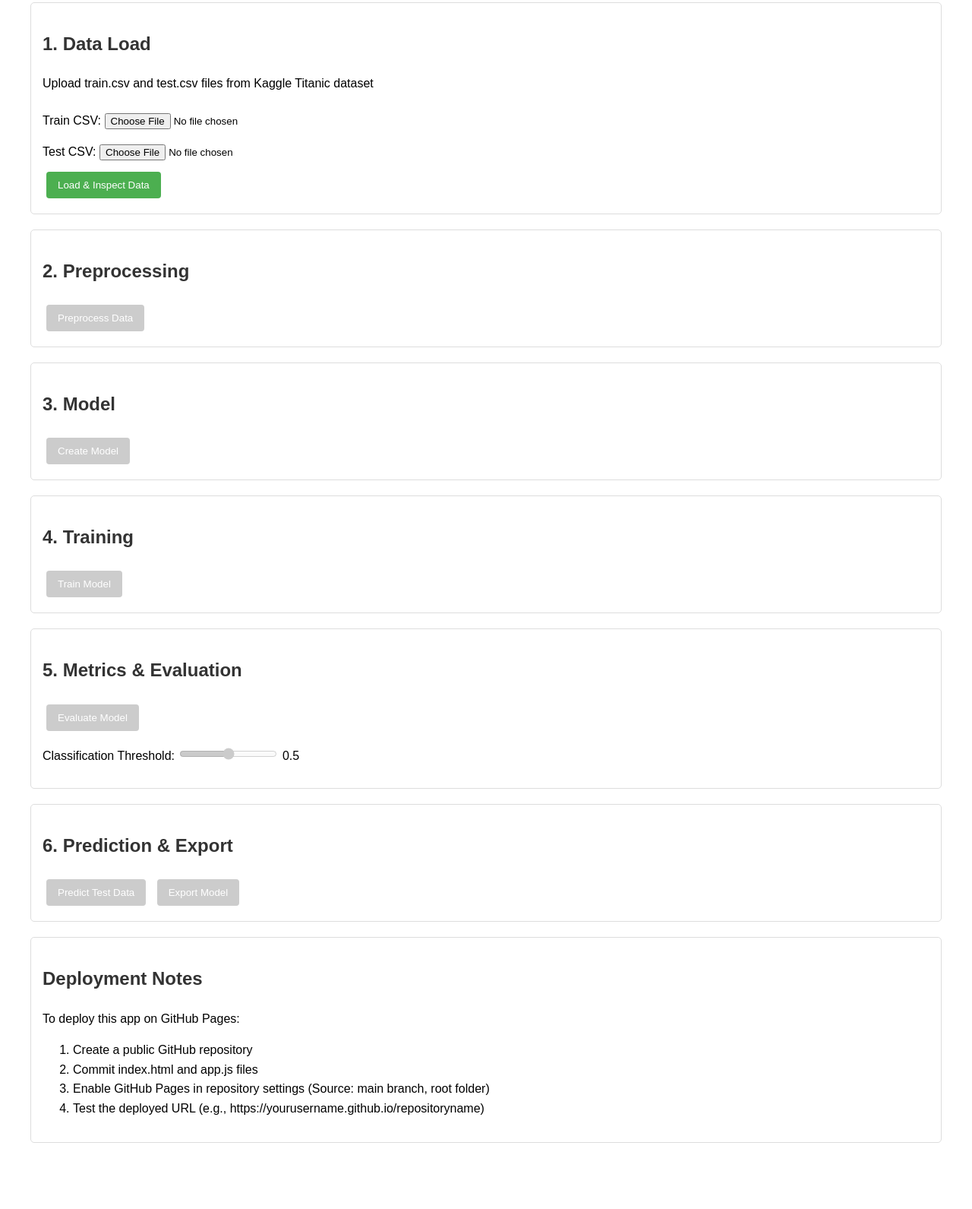
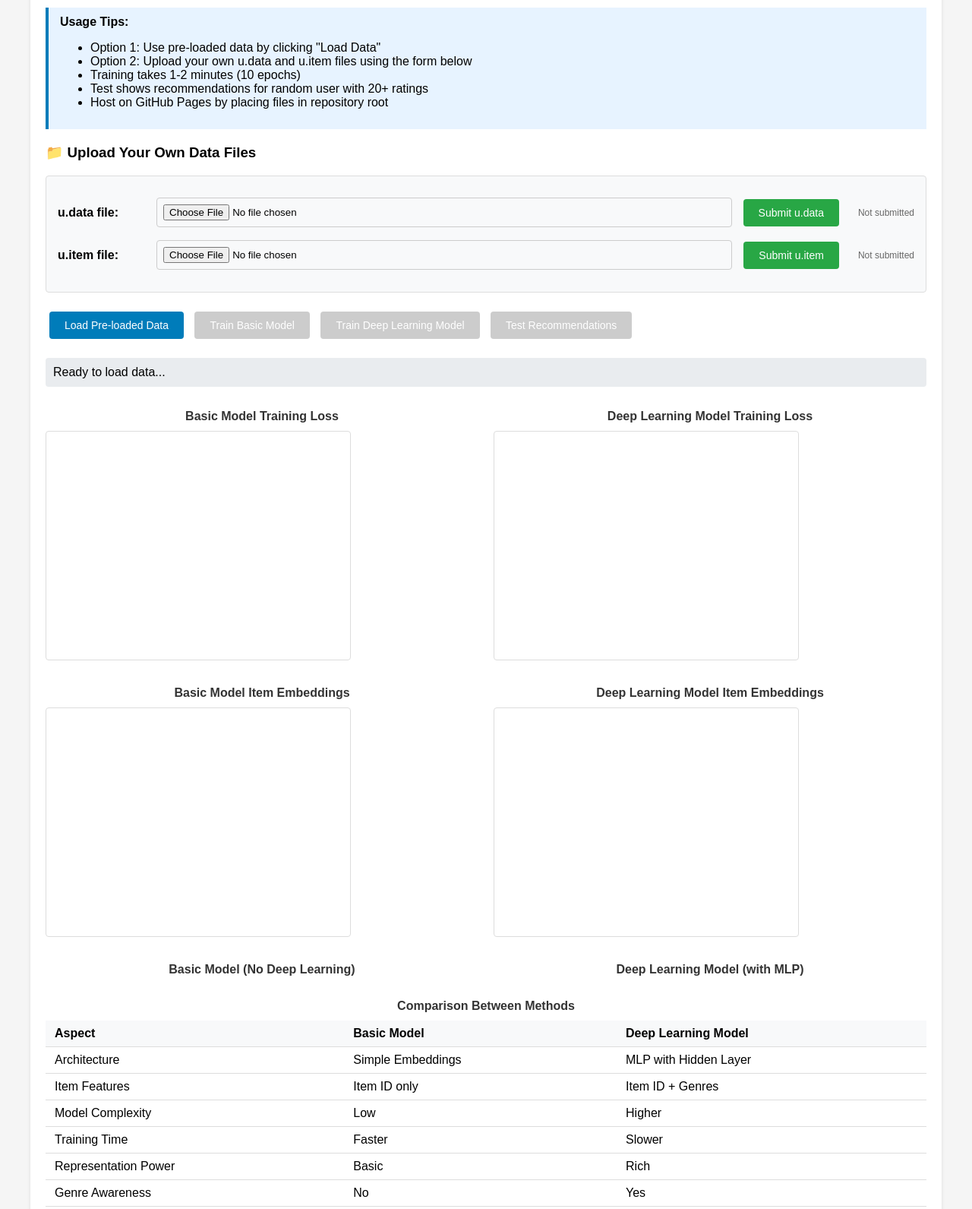
Before and after one commit to busheva-polina/week2_part4, a plain HTML site: page index.html in a window 1280 px wide. Shown: the part 111-1702 px from the top of the page at 76% size. Before the commit the page ends 1655 px from the top, so only its background shows below. Drawn offline with Linux system fonts and the light colour scheme; a script that the page names is missing.

Commit message:
Update index.html

```diff
--- a/index.html
+++ b/index.html
@@ -1,153 +1,262 @@
+<!-- index.html -->
 <!DOCTYPE html>
 <html lang="en">
 <head>
     <meta charset="UTF-8">
     <meta name="viewport" content="width=device-width, initial-scale=1.0">
-    <title>Titanic Binary Classifier - TensorFlow.js</title>
-    <script src="https://cdn.jsdelivr.net/npm/@tensorflow/tfjs@latest"></script>
-    <script src="https://cdn.jsdelivr.net/npm/@tensorflow/tfjs-vis@latest"></script>
+    <title>MovieLens Two-Tower Recommender</title>
     <style>
         body {
             font-family: Arial, sans-serif;
             max-width: 1200px;
             margin: 0 auto;
             padding: 20px;
-            line-height: 1.6;
+            background-color: #f5f5f5;
         }
-        section {
+        .container {
+            background: white;
+            padding: 20px;
+            border-radius: 8px;
+            box-shadow: 0 2px 4px rgba(0,0,0,0.1);
+        }
+        .button-group {
             margin: 20px 0;
-            padding: 15px;
-            border: 1px solid #ddd;
-            border-radius: 5px;
-        }
-        h1, h2 {
-            color: #333;
         }
         button {
-            background-color: #4CAF50;
-            color: white;
-            padding: 10px 15px;
+            padding: 10px 20px;
+            margin: 5px;
             border: none;
             border-radius: 4px;
+            background-color: #007cba;
+            color: white;
             cursor: pointer;
-            margin: 5px;
+            font-size: 14px;
         }
         button:hover {
-            background-color: #45a049;
+            background-color: #005a87;
         }
         button:disabled {
             background-color: #cccccc;
             cursor: not-allowed;
         }
-        input[type="file"] {
+        .status {
             margin: 10px 0;
+            padding: 10px;
+            border-radius: 4px;
+            background-color: #e9ecef;
         }
-        table {
-            border-collapse: collapse;
-            width: 100%;
-            margin: 10px 0;
-        }
-        th, td {
-            border: 1px solid #ddd;
-            padding: 8px;
-            text-align: left;
-        }
-        th {
-            background-color: #f2f2f2;
-        }
-        .metrics-container {
+        .charts {
             display: flex;
             flex-wrap: wrap;
             gap: 20px;
+            margin: 20px 0;
         }
-        .metric-card {
-            border: 1px solid #ccc;
-            padding: 10px;
-            border-radius: 5px;
-            min-width: 200px;
+        .chart-container {
+            flex: 1;
+            min-width: 300px;
         }
-        .slider-container {
+        canvas {
+            border: 1px solid #ddd;
+            border-radius: 4px;
+            background: white;
+        }
+        .comparison-tables {
+            display: flex;
+            gap: 20px;
+            margin: 20px 0;
+        }
+        .table-container {
+            flex: 1;
+            min-width: 300px;
+        }
+        table {
+            width: 100%;
+            border-collapse: collapse;
+            background: white;
+        }
+        th, td {
+            padding: 8px 12px;
+            text-align: left;
+            border-bottom: 1px solid #ddd;
+        }
+        th {
+            background-color: #f8f9fa;
+            font-weight: bold;
+        }
+        .method-title {
+            text-align: center;
+            margin: 10px 0;
+            font-weight: bold;
+            color: #333;
+        }
+        .info-box {
+            background-color: #e7f3ff;
+            border-left: 4px solid #007cba;
+            padding: 10px 15px;
             margin: 15px 0;
         }
-        @media (max-width: 768px) {
-            .metrics-container {
-                flex-direction: column;
-            }
+        .file-input-group {
+            margin: 15px 0;
+            padding: 15px;
+            border: 1px solid #ddd;
+            border-radius: 4px;
+            background-color: #f8f9fa;
+        }
+        .file-input-row {
+            display: flex;
+            align-items: center;
+            gap: 10px;
+            margin: 10px 0;
+        }
+        .file-input-label {
+            min-width: 120px;
+            font-weight: bold;
+        }
+        .file-input {
+            flex: 1;
+            padding: 8px;
+            border: 1px solid #ccc;
+            border-radius: 4px;
+        }
+        .file-submit-btn {
+            background-color: #28a745;
+        }
+        .file-submit-btn:hover {
+            background-color: #218838;
+        }
+        .file-status {
+            font-size: 12px;
+            color: #666;
+            margin-left: 10px;
+        }
+        .upload-section {
+            margin: 20px 0;
         }
     </style>
 </head>
 <body>
-    <h1>Titanic Binary Classifier - TensorFlow.js</h1>
+    <div class="container">
+        <h1>🎬 MovieLens Two-Tower Recommender</h1>
 
-    <!-- Data Load Section -->
-    <section id="data-load">
-        <h2>1. Data Load</h2>
-        <p>Upload train.csv and test.csv files from Kaggle Titanic dataset</p>
-        <div>
-            <label for="train-file">Train CSV:</label>
-            <input type="file" id="train-file" accept=".csv">
+        <div class="info-box">
+            <strong>Usage Tips:</strong>
+            <ul>
+                <li>Option 1: Use pre-loaded data by clicking "Load Data"</li>
+                <li>Option 2: Upload your own u.data and u.item files using the form below</li>
+                <li>Training takes 1-2 minutes (10 epochs)</li>
+                <li>Test shows recommendations for random user with 20+ ratings</li>
+                <li>Host on GitHub Pages by placing files in repository root</li>
+            </ul>
         </div>
-        <div>
-            <label for="test-file">Test CSV:</label>
-            <input type="file" id="test-file" accept=".csv">
+
+        <div class="upload-section">
+            <h3>📁 Upload Your Own Data Files</h3>
+            <div class="file-input-group">
+                <div class="file-input-row">
+                    <span class="file-input-label">u.data file:</span>
+                    <input type="file" id="uDataFile" class="file-input" accept=".data,.txt">
+                    <button id="submitUData" class="file-submit-btn">Submit u.data</button>
+                    <span id="uDataStatus" class="file-status">Not submitted</span>
+                </div>
+                <div class="file-input-row">
+                    <span class="file-input-label">u.item file:</span>
+                    <input type="file" id="uItemFile" class="file-input" accept=".item,.txt">
+                    <button id="submitUItem" class="file-submit-btn">Submit u.item</button>
+                    <span id="uItemStatus" class="file-status">Not submitted</span>
+                </div>
+            </div>
         </div>
-        <button id="load-data-btn">Load & Inspect Data</button>
-        <div id="data-preview"></div>
-    </section>
 
-    <!-- Preprocessing Section -->
-    <section id="preprocessing">
-        <h2>2. Preprocessing</h2>
-        <button id="preprocess-btn" disabled>Preprocess Data</button>
-        <div id="preprocessing-output"></div>
-    </section>
+        <div class="button-group">
+            <button id="loadData">Load Pre-loaded Data</button>
+            <button id="trainBasic" disabled>Train Basic Model</button>
+            <button id="trainDL" disabled>Train Deep Learning Model</button>
+            <button id="test" disabled>Test Recommendations</button>
+        </div>
 
-    <!-- Model Section -->
-    <section id="model">
-        <h2>3. Model</h2>
-        <button id="create-model-btn" disabled>Create Model</button>
-        <div id="model-summary"></div>
-    </section>
+        <div id="status" class="status">Ready to load data...</div>
 
-    <!-- Training Section -->
-    <section id="training">
-        <h2>4. Training</h2>
-        <button id="train-btn" disabled>Train Model</button>
-        <div id="training-status"></div>
-    </section>
+        <div class="charts">
+            <div class="chart-container">
+                <div class="method-title">Basic Model Training Loss</div>
+                <canvas id="lossChartBasic" width="400" height="300"></canvas>
+            </div>
+            <div class="chart-container">
+                <div class="method-title">Deep Learning Model Training Loss</div>
+                <canvas id="lossChartDL" width="400" height="300"></canvas>
+            </div>
+        </div>
 
-    <!-- Metrics Section -->
-    <section id="metrics">
-        <h2>5. Metrics & Evaluation</h2>
-        <button id="evaluate-btn" disabled>Evaluate Model</button>
-        <div class="slider-container">
-            <label for="threshold-slider">Classification Threshold:</label>
-            <input type="range" id="threshold-slider" min="0" max="1" step="0.01" value="0.5" disabled>
-            <span id="threshold-value">0.5</span>
+        <div class="charts">
+            <div class="chart-container">
+                <div class="method-title">Basic Model Item Embeddings</div>
+                <canvas id="projectionBasic" width="400" height="300"></canvas>
+            </div>
+            <div class="chart-container">
+                <div class="method-title">Deep Learning Model Item Embeddings</div>
+                <canvas id="projectionDL" width="400" height="300"></canvas>
+            </div>
         </div>
-        <div id="metrics-output" class="metrics-container"></div>
-    </section>
 
-    <!-- Prediction Section -->
-    <section id="prediction">
-        <h2>6. Prediction & Export</h2>
-        <button id="predict-btn" disabled>Predict Test Data</button>
-        <button id="export-model-btn" disabled>Export Model</button>
-        <div id="prediction-output"></div>
-    </section>
+        <div class="comparison-tables">
+            <div class="table-container">
+                <div class="method-title">Basic Model (No Deep Learning)</div>
+                <div id="resultsBasic"></div>
+            </div>
+            <div class="table-container">
+                <div class="method-title">Deep Learning Model (with MLP)</div>
+                <div id="resultsDL"></div>
+            </div>
+        </div>
 
-    <!-- Deployment Notes -->
-    <section id="deployment">
-        <h2>Deployment Notes</h2>
-        <p>To deploy this app on GitHub Pages:</p>
-        <ol>
-            <li>Create a public GitHub repository</li>
-            <li>Commit index.html and app.js files</li>
-            <li>Enable GitHub Pages in repository settings (Source: main branch, root folder)</li>
-            <li>Test the deployed URL (e.g., https://yourusername.github.io/repositoryname)</li>
-        </ol>
-    </section>
+        <div class="table-container">
+            <div class="method-title">Comparison Between Methods</div>
+            <table id="comparisonTable">
+                <thead>
+                    <tr>
+                        <th>Aspect</th>
+                        <th>Basic Model</th>
+                        <th>Deep Learning Model</th>
+                    </tr>
+                </thead>
+                <tbody>
+                    <tr>
+                        <td>Architecture</td>
+                        <td>Simple Embeddings</td>
+                        <td>MLP with Hidden Layer</td>
+                    </tr>
+                    <tr>
+                        <td>Item Features</td>
+                        <td>Item ID only</td>
+                        <td>Item ID + Genres</td>
+                    </tr>
+                    <tr>
+                        <td>Model Complexity</td>
+                        <td>Low</td>
+                        <td>Higher</td>
+                    </tr>
+                    <tr>
+                        <td>Training Time</td>
+                        <td>Faster</td>
+                        <td>Slower</td>
+                    </tr>
+                    <tr>
+                        <td>Representation Power</td>
+                        <td>Basic</td>
+                        <td>Rich</td>
+                    </tr>
+                    <tr>
+                        <td>Genre Awareness</td>
+                        <td>No</td>
+                        <td>Yes</td>
+                    </tr>
+                </tbody>
+            </table>
+        </div>
+    </div>
 
+    <script src="https://cdn.jsdelivr.net/npm/@tensorflow/tfjs@3.18.0/dist/tf.min.js"></script>
+    <script src="two-tower.js"></script>
     <script src="app.js"></script>
 </body>
 </html>
```
